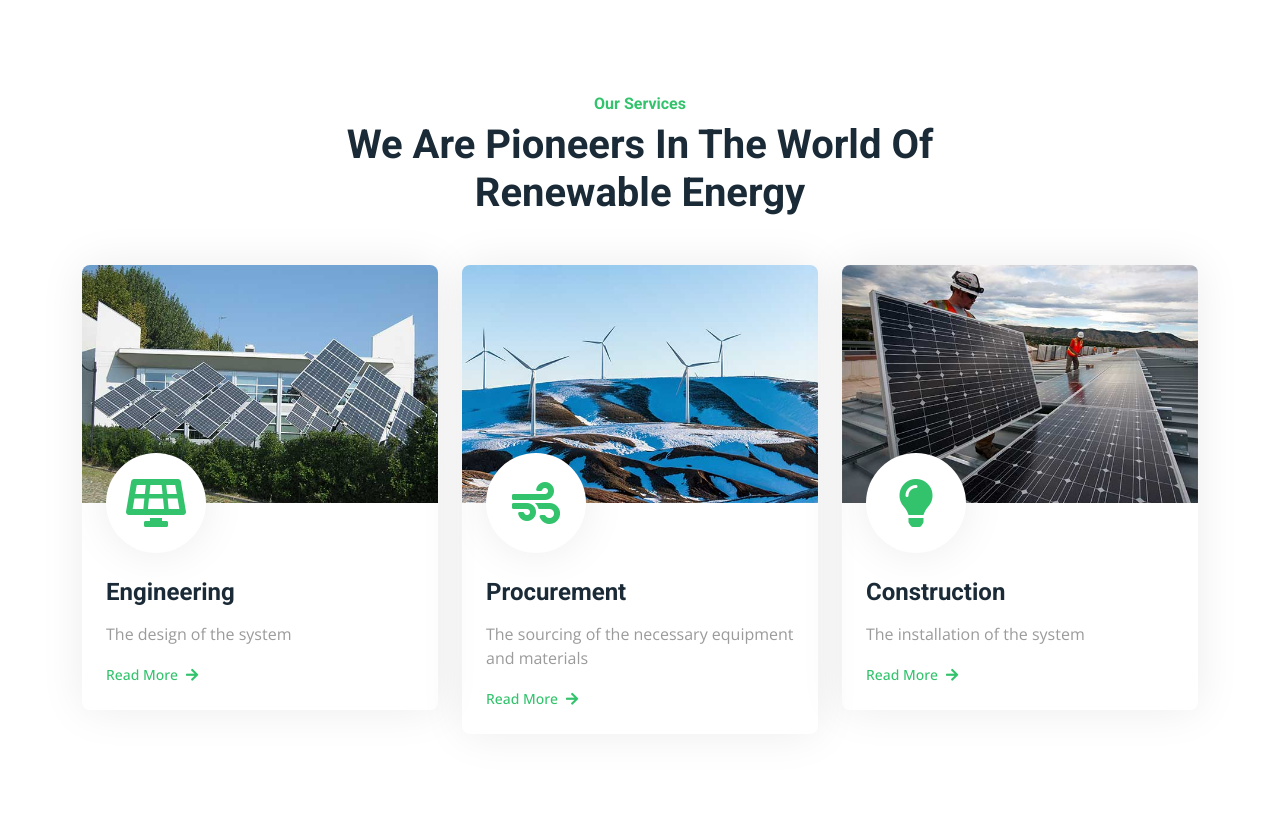
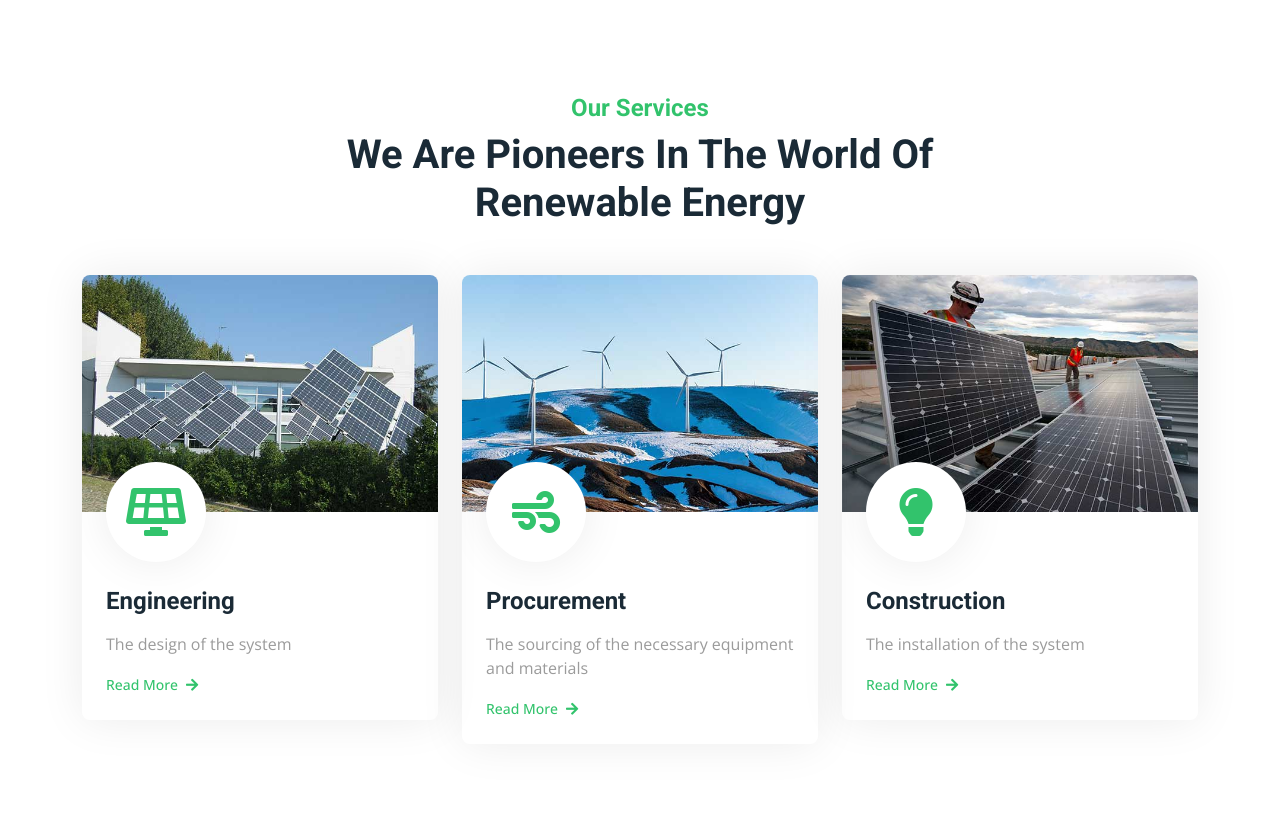
Before and after one commit to GautamAman93/Supratech, a plain HTML site: page index.html in a window 1280 px wide. Shown: the part 840-1668 px from the top of the page. Drawn offline with nearby package versions, Linux system fonts and the light colour scheme.

Commit message:
index.html

```diff
--- a/index.html
+++ b/index.html
@@ -235,7 +235,7 @@
     <div class="container-xxl py-5">
         <div class="container">
             <div class="text-center mx-auto mb-5 wow fadeInUp" data-wow-delay="0.1s" style="max-width: 600px;">
-                <h6 class="text-primary">Our Services</h6>
+                <h4 class="text-primary">Our Services</h4>
                 <h1 class="mb-4">We Are Pioneers In The World Of Renewable Energy</h1>
             </div>
             <div class="row g-4">
```
